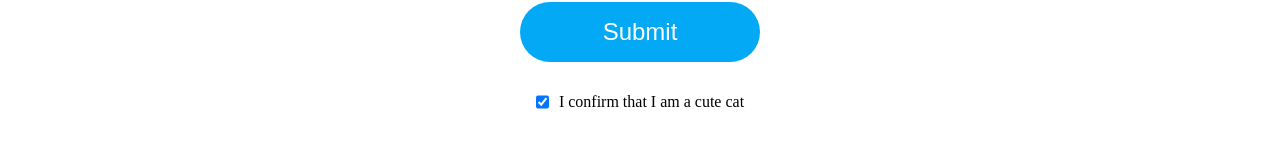
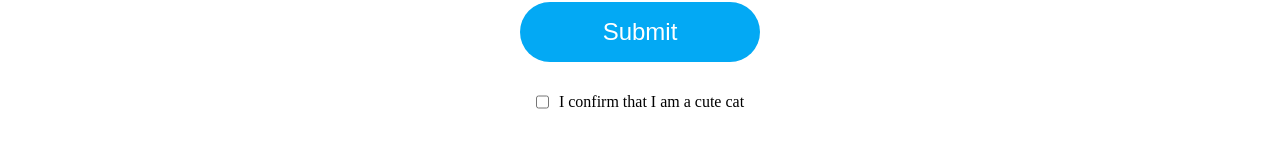
Before and after one commit to SkynerSany/rick-and-morty, a React (Vite) app: page /forms in a window 1280 px wide. Shown: the part 563-723 px from the top of the page. Built offline with nearby package versions, Linux system fonts and the light colour scheme.

Commit message:
fix: input checkbox autocomplete

```diff
--- a/src/components/form/inputs/input-accept.tsx
+++ b/src/components/form/inputs/input-accept.tsx
@@ -7,7 +7,6 @@ export default function InputAccept({ register, errors }: IInputProps) {
         <input
           type="checkbox"
           className="form__radio"
-          defaultChecked={true}
           {...register('accept', {
             required: true,
           })}
```
Also changed, not shown: 1 other file (tests, documents, lock files or other folders).
